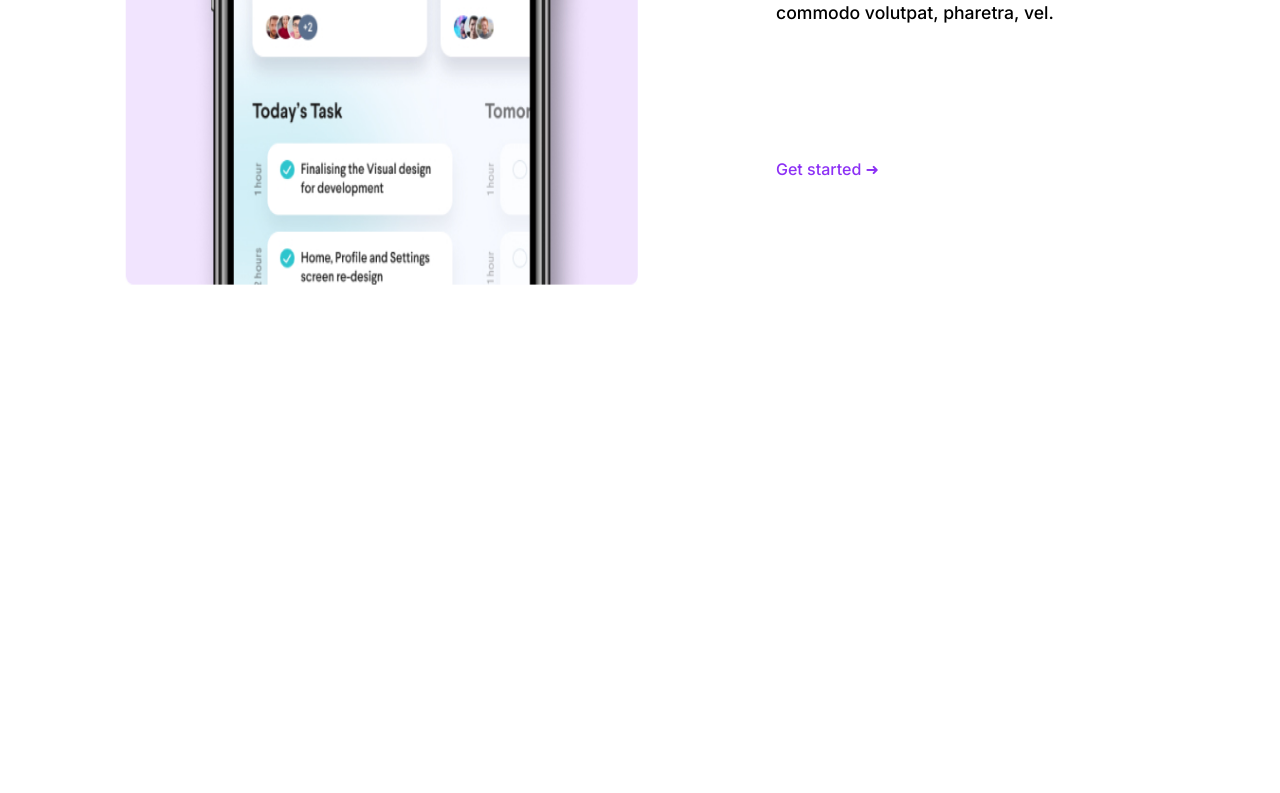
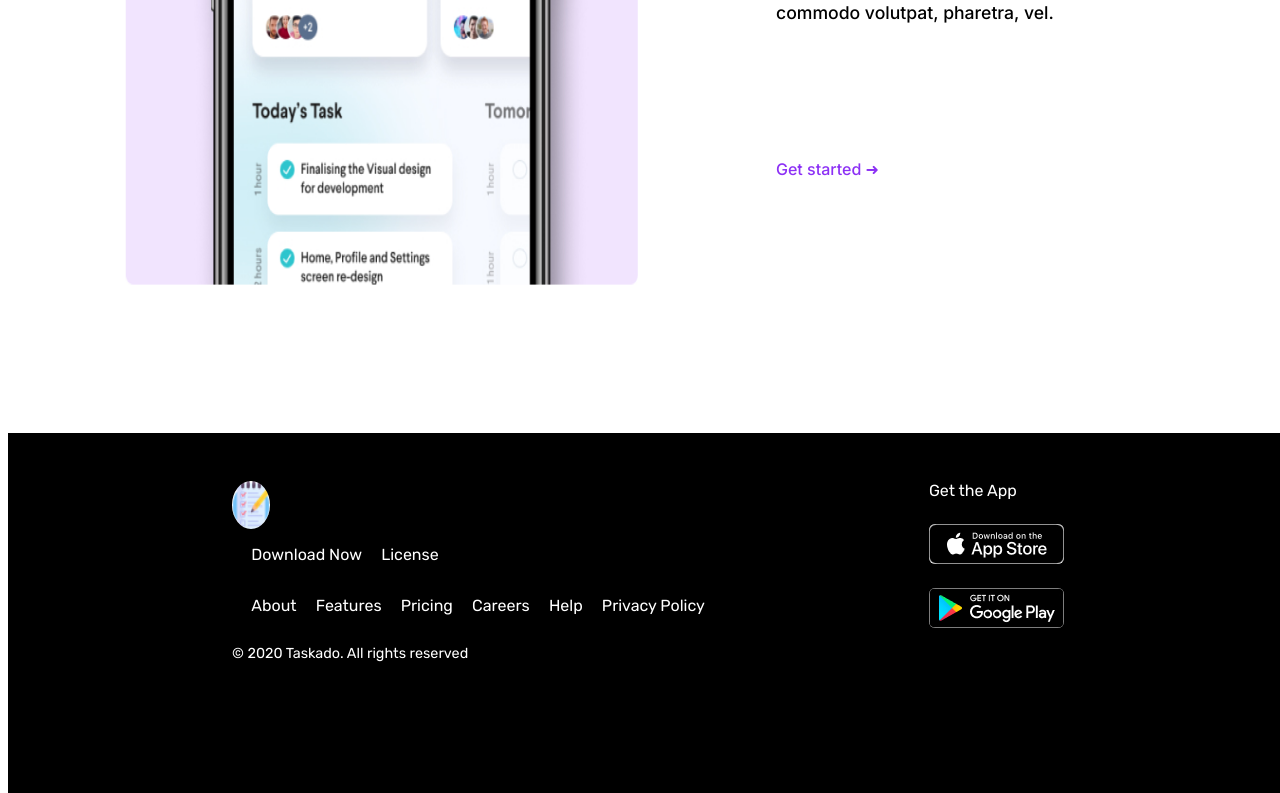
Before and after one commit to anushka-shri/AssignmentA, a plain HTML site: page index.html in a window 1280 px wide. Shown: the part 3744-4537 px from the top of the page. Before the commit the page ends 4101 px from the top, so only its background shows below. Drawn offline with Linux system fonts and the light colour scheme.

Commit message:
footer complete

```diff
--- a/index.css
+++ b/index.css
@@ -666,9 +666,75 @@ html {
 	color: #8c30f5;
 }
 /* //Last section ends */
+
+/* Footer Section */
+.footer_wrapper {
+	height: 45vh;
+	width: 100vw;
+	display: flex;
+	flex-direction: row;
+	justify-content: space-evenly;
+	background: black;
+	transform: translate(0, 670%);
+}
+
+.footer_left {
+	display: flex;
+	flex-direction: column;
+	margin-top: 6vh;
+}
+
+.footer_img1 {
+	height: 6vh;
+	width: 3vw;
+	border-radius: 50%;
+}
+
+.footer_left_line1 {
+	display: flex;
+	flex-direction: row;
+	color: white;
+	text-align: left;
+	font-size: 1rem;
+}
+.footer_left_line2 {
+	display: flex;
+	flex-direction: row;
+	color: white;
+	text-align: left;
+	font-size: 1rem;
+}
+
+.footer_line2_p {
+	margin-left: 1.5vw;
+	text-align: left;
+}
+
+.tm {
+	color: white;
+	font-size: 0.9rem;
+}
+
+.footer_right {
+	display: flex;
+	flex-direction: column;
+	margin-top: 6vh;
+}
+
+.footer_right_line1{
+	color: white;
+}
+
+.flogo1, .flogo2{
+	margin-top:3vh;
+	border-radius: 6px;
+}
+
+
+
 /* Home Ends */
 
-/* ----------------RESPONSIVE DESIGN------------------------- */
+/* -----------------------------------RESPONSIVE DESIGN------------------------- */
 
 @media screen and (max-width: 1200px) {
 	.testimonial1 {
--- a/index.html
+++ b/index.html
@@ -13,7 +13,9 @@
     <!-- Home Body -->
 
     <div class="home_wrapper">
-        <!--Navbar  -->
+
+        <!------------------Navbar  --------------->
+
         <div class="navbar_wrapper">
             <div class="navbar_left">
                 <div class="navbarleft_taskdo">
@@ -53,7 +55,11 @@
                 </div>
             </div>
         </div>
-        <!-- Hero -->
+
+
+        <!------------- Hero Section-------------->
+
+
         <div class="hero_wrapper">
             <div>
                 <div class="hero_left">
@@ -68,7 +74,10 @@
                 <img src="./images/HeroNnav/iPhone X.png">
             </div>
         </div>
-        <!-- Carousel -->
+
+        <!------------- Carousel --------------->
+
+
         <div class="carousel_wrapper">
             <div class="carousel_divider">
                 <img src="./images/Carousel/Divider.png" alt="divider">
@@ -90,7 +99,7 @@
             </div>
         </div>
 
-        <!-- Tailor Made features -->
+        <!------------- Tailor Made features ----------------->
         <div class="TailorM_wrapper">
             <h1 class="TailorM_heading">Tailor-made features</h1>
             <h3 class="TailorM_desc">Lorem ipsum is common placeholder text used to demonstrate the graphic elements of
@@ -98,7 +107,7 @@
 
         </div>
 
-        <!-- Row DATA -->
+        <!------------- Row DATA ------------------>
         <div class="Row1_data">
             <div class="feature1">
                 <img src="./images/FeaturesLogos/01.jpg" alt="flogo1">
@@ -135,7 +144,8 @@
 
         </div>
 
-        <!-- Reviews -->
+        <!-- ----------- Reviews/ Testinomials ------ -->
+
         <div class="reviews_wrapper">
             <div class="inverted_comma">
                 <img src="./images/Testimonial/“.jpg" alt="comma">
@@ -192,7 +202,9 @@
 
         </div>
 
-        <!-- Stats -->
+
+        <!-------------- Stats ------------>
+
         <div class="stats_wrapper">
 
             <!-- Stats Left -->
@@ -283,6 +295,8 @@
             </div>
         </div>
 
+        <!--------------------- Last Section ------------------>
+
         <div class="last_section">
             <div>
                 <img src="./images/Phone Mockup.jpg" alt="phone">
@@ -305,7 +319,33 @@
             </div>
         </div>
 
-        <div class="footer"></div>
+        <!-------------- Footer Section ----------->
+        <div class="footer_wrapper">
+            <div class="footer_left">
+                <img src="./images/Group.jpg" class='footer_img1' alt="footerlogo">
+                <div class="footer_left_line1">
+                    <p class='footer_line2_p'>Download Now</p>
+                    <p class='footer_line2_p'>License</p>
+                </div>
+                <div class="footer_left_line2">
+                    <p class='footer_line2_p'>About</p>
+                    <p class='footer_line2_p'>Features</p>
+                    <p class='footer_line2_p'>Pricing</p>
+                    <p class='footer_line2_p'>Careers</p>
+                    <p class='footer_line2_p'>Help</p>
+                    <p class='footer_line2_p'>Privacy Policy</p>
+                </div>
+              <p class='tm'>© 2020 Taskado. All rights reserved</p>
+            </div>
+            <div class="footer_right">
+                <div class="footer_right_line1">
+                    Get the App
+                </div>
+                <img src="./images/HeroNnav/AppStoreBadge.jpg" class="flogo1" alt="footerlogo1">
+                <img src="./images/HeroNnav/GooglePlayBadge.jpg" class='flogo2' alt="footerlogo2">
+            </div>
+
+        </div>
 
     </div>
     <!-- //Home Ends -->
```
Also changed, not shown: images/Group.jpg (added), images/© 2020 Taskado. All rights reserved.jpg (added).
